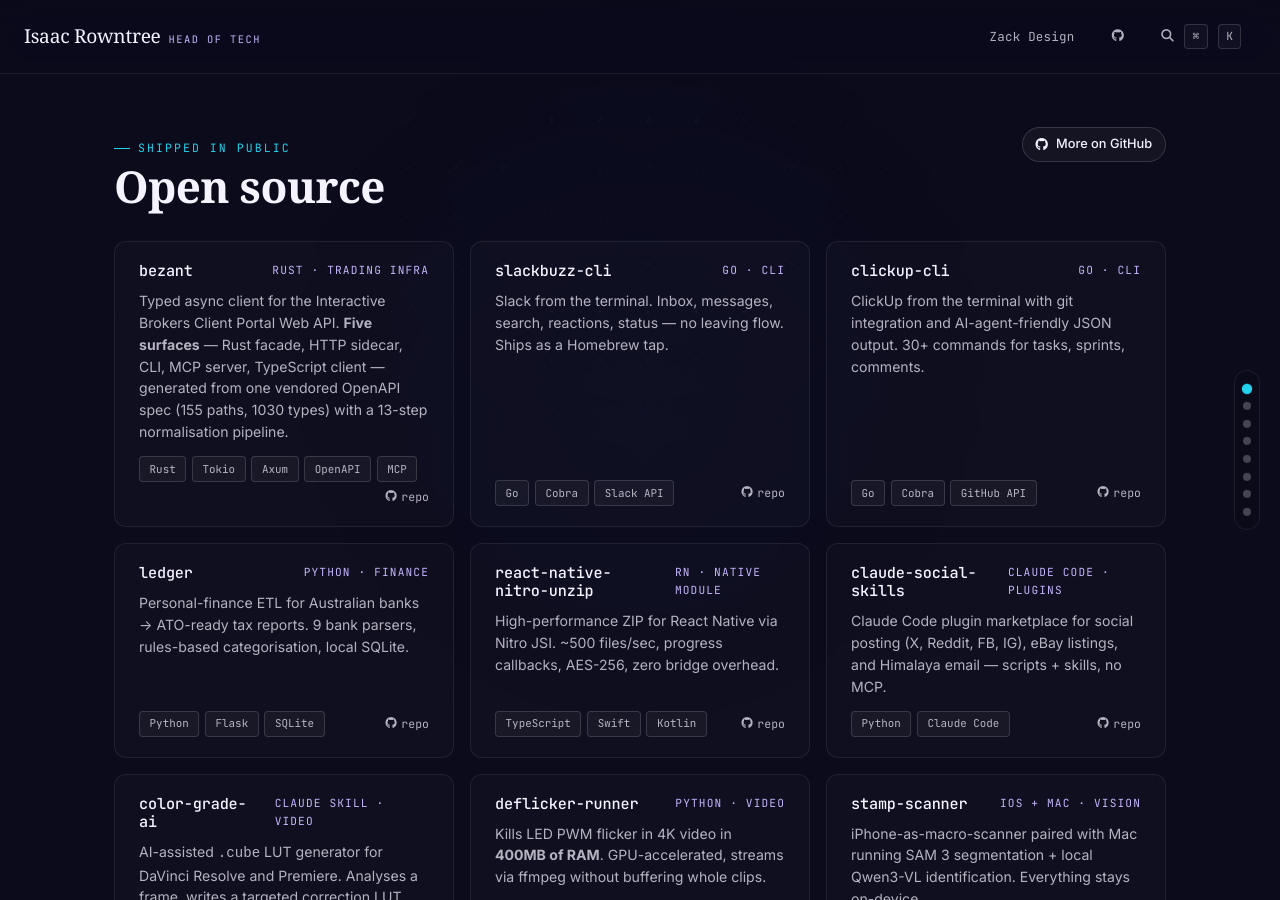
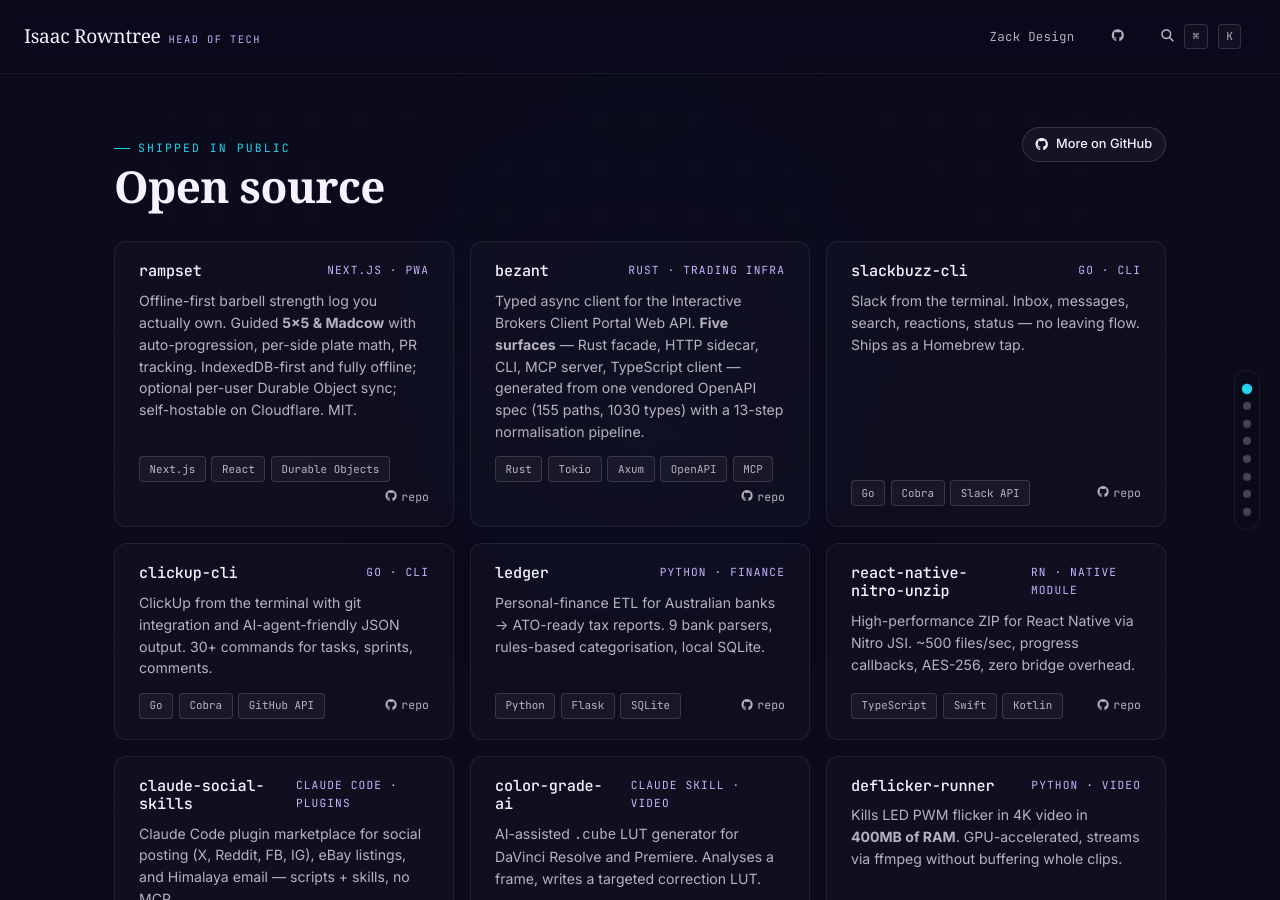
Before and after one commit to isaacrowntree/isaacrowntree.github.io, a Jekyll site: the page built from index.html, in a window 1280 px wide and 900 px high, scrolled down 3761 px. Built offline with Jekyll 4.4.1, drawn with Linux system fonts in a browser that asks for light colours; some web fonts are replaced.

Commit message:
Add Rampset to the open-source grid
Rampset — open-source, offline-first barbell strength log (5×5 & Madcow,
plate math, PR tracking; self-hostable PWA). Placed first in the OSS grid.

Co-Authored-By: Claude Opus 4.8 (1M context) <noreply@anthropic.com>

```diff
--- a/index.html
+++ b/index.html
@@ -286,6 +286,18 @@ layout: default
     </div>
 
     <div class="oss-grid">
+
+      <article class="oss-card">
+        <div class="oss-card__head">
+          <h3 class="oss-card__title">rampset</h3>
+          <span class="oss-card__kicker">Next.js · PWA</span>
+        </div>
+        <p class="oss-card__body">Offline-first barbell strength log you actually own. Guided <strong>5×5 &amp; Madcow</strong> with auto-progression, per-side plate math, PR tracking. IndexedDB-first and fully offline; optional per-user Durable Object sync; self-hostable on Cloudflare. MIT.</p>
+        <div class="oss-card__footer">
+          <span class="stack-badge">Next.js</span><span class="stack-badge">React</span><span class="stack-badge">Durable Objects</span>
+          <a href="https://github.com/isaacrowntree/rampset" target="_blank" rel="noopener" class="oss-card__link"><i class="fab fa-github"></i>repo</a>
+        </div>
+      </article>
 
       <article class="oss-card">
         <div class="oss-card__head">
```
